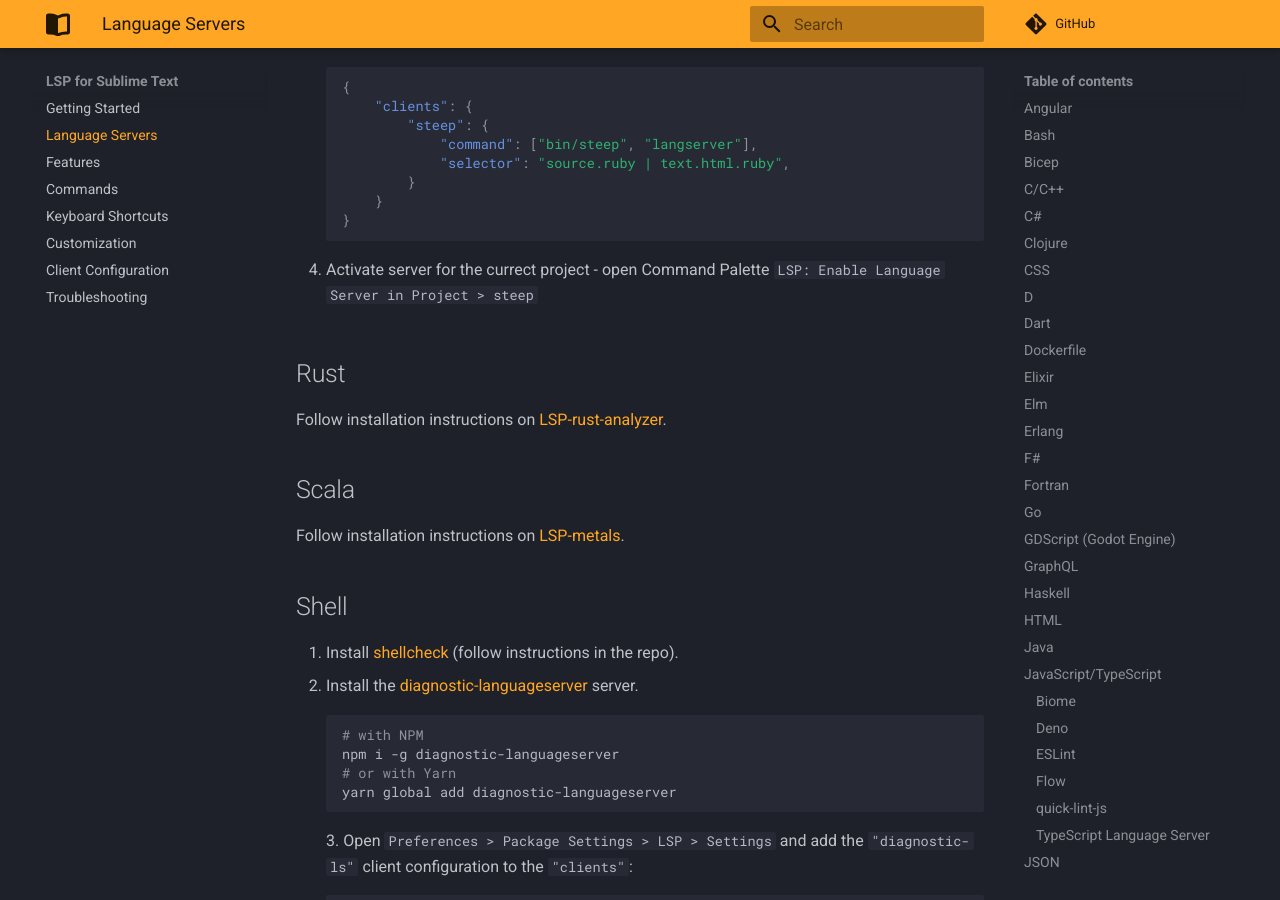
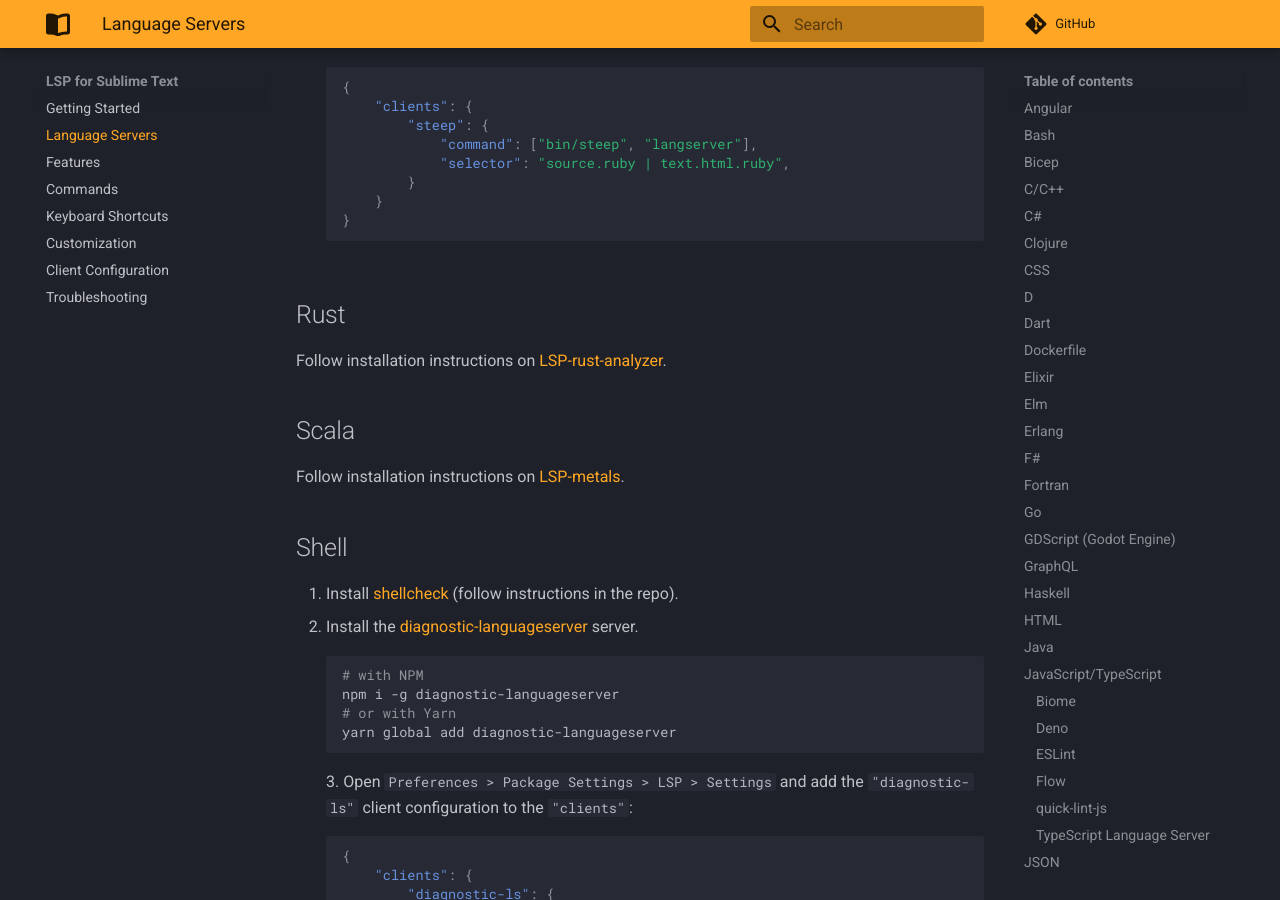
Before and after one commit to sublimelsp/LSP, an MkDocs documentation site: the page built from docs/src/language_servers.md, in a window 1280 px wide and 900 px high, scrolled down 13829 px. Built offline with MkDocs 1.6.1 and Material for MkDocs 9.7.7, drawn with Linux system fonts in a browser that asks for light colours; comment, search, counter and statistics services are not loaded.

Commit message:
Drop activation explanation for Steep
... as no other LSP instruction has this.

````diff
--- a/docs/src/language_servers.md
+++ b/docs/src/language_servers.md
@@ -569,8 +569,6 @@
     }
     ```
 
-4. Activate server for the currect project - open Command Palette `LSP: Enable Language Server in Project > steep`
-
 ## Rust
 
 Follow installation instructions on [LSP-rust-analyzer](https://github.com/sublimelsp/LSP-rust-analyzer).
````
